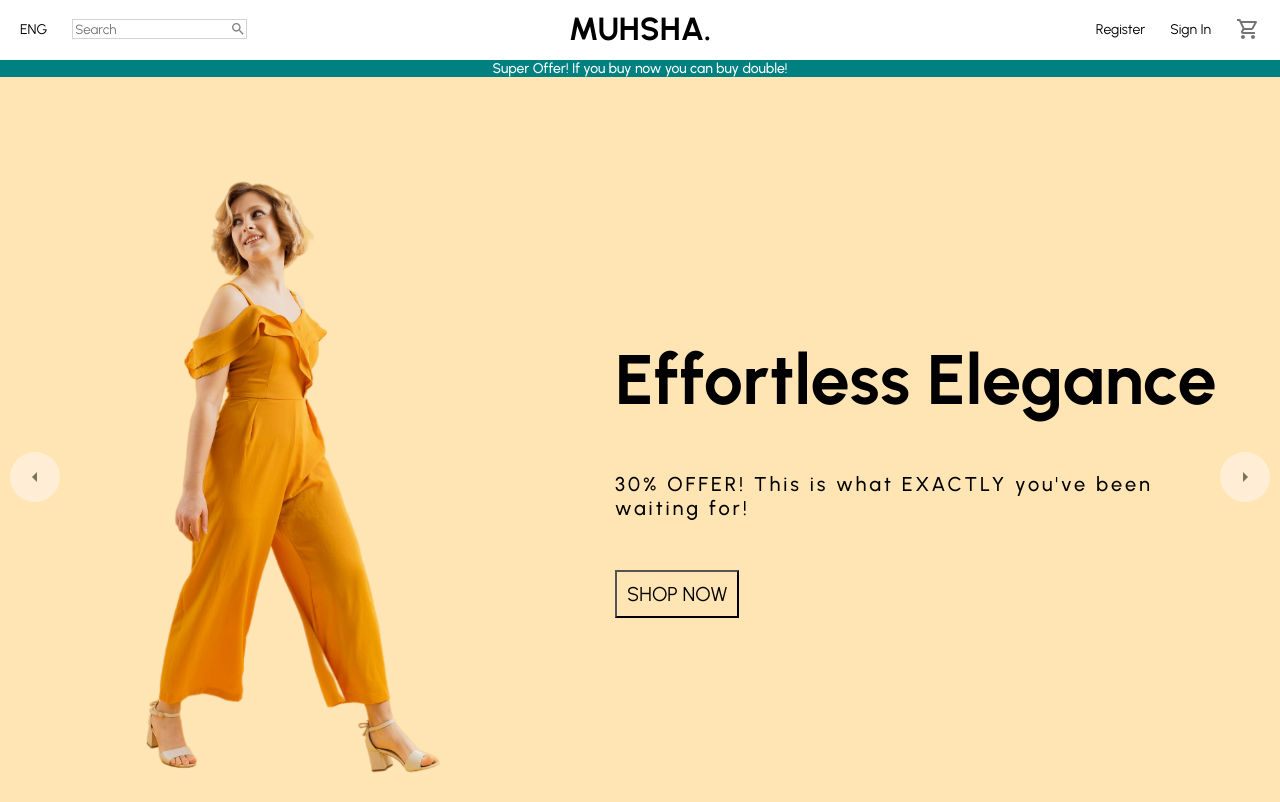
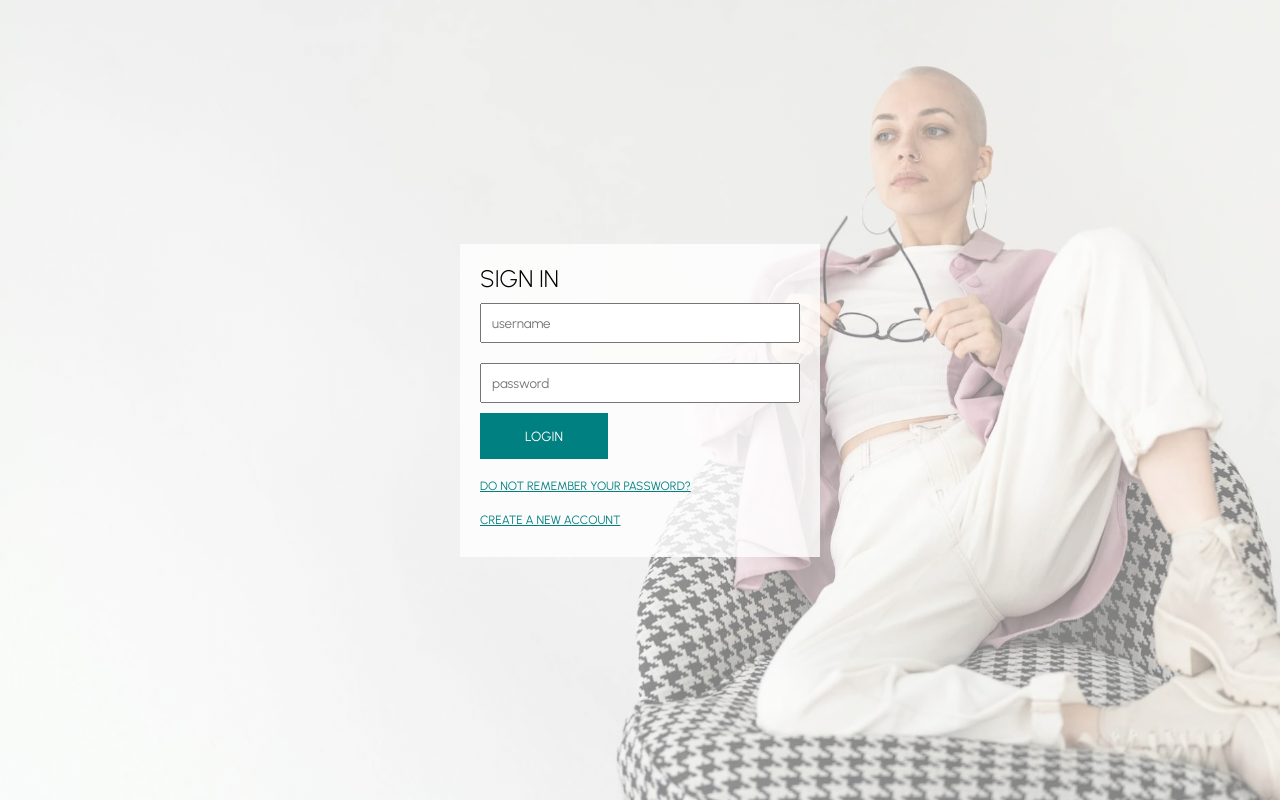
Before and after one commit to mhmdshameer/MUHSHA.e-commerce, a React (Create React App) app: page /login in a window 1280 px wide. Before the commit this address led to /. Shown: the top 802 px of the page. Built offline with nearby package versions, Linux system fonts and the light colour scheme; no server answers.

Commit message:
Make login functional

```diff
--- a/src/App.jsx
+++ b/src/App.jsx
@@ -8,7 +8,7 @@ import { BrowserRouter as Router, Route, Routes, Navigate } from "react-router-d
 import Success from "./pages/Success";
 
 const App = () => {
-    const user = true;
+    const user = false;
   return (
     <Router>
       <Routes>
--- a/src/pages/Login.jsx
+++ b/src/pages/Login.jsx
@@ -1,5 +1,8 @@
 import styled from "styled-components"
 import { mobile } from "../responsive";
+import { useState } from "react";
+import { login } from "../redux/apiCalls";
+import { useDispatch } from "react-redux";
 
 const Container = styled.div`
     width: 100vw;
@@ -54,16 +57,24 @@ const Link = styled.a`
 `;
 
 const Login = () => {
+  const [username, setUsername] = useState();
+  const [password, setPassword] = useState();
+  const dispatch = useDispatch();
+
+  const handleClick=(e)=>{
+    e.preventDefault()
+    login(dispatch,{username, password});
+  }
   return (
     <Container>
     <Wrapper>
       <Title>SIGN IN</Title>
         <Form>
-        <Input placeholder="username" />
-        <Input placeholder="password" />
+        <Input placeholder="username" onChange={(e)=>setUsername(e.target.value)} />
+        <Input placeholder="password" type="password" onChange={(e)=>setPassword(e.target.value)}/>
       <Button>LOGIN</Button>
       <Link>DO NOT REMEMBER YOUR PASSWORD?</Link>
-      <Link>CREATE A NEW ACCOUNT</Link>
+      <Link onClick={handleClick}>CREATE A NEW ACCOUNT</Link>
       </Form>
     </Wrapper>
     </Container>
--- a/src/pages/Success.jsx
+++ b/src/pages/Success.jsx
@@ -1,7 +1,7 @@
 import styled from "styled-components";
 
 const Container = styled.div`
-  background-color: #f0f8ff; /* Soft Blue background */
+  background-color: #d1e7dd;
   font-family: "Raleway", sans-serif;
   width: 100vw;
   height: 100vh;
@@ -11,7 +11,7 @@ const Container = styled.div`
 `;
 
 const SuccessCard = styled.div`
-  background-color: #faf3e0; /* Light Beige div */
+  background-color: #faf3e0;
   padding: 30px;
   border-radius: 12px;
   box-shadow: 0px 4px 12px rgba(0, 0, 0, 0.05); /* Softer shadow */
@@ -26,7 +26,7 @@ const Logo = styled.img`
 `;
 
 const Successful = styled.h1`
-  color: #76c7c0; /* Soft Green for success message */
+  color: #2a5934;
   font-family: "Poppins", sans-serif; /* Rounded, soft font for heading */
   font-size: 2.2em;
   margin-bottom: 20px;
--- /dev/null
+++ b/src/redux/apiCalls.js
@@ -0,0 +1,12 @@
+import { loginStart, loginSuccess, loginFailure } from "./userRedux";
+import { publicRequest } from "../requestMethods";
+
+export const login = async (dispatch, user) =>{
+    dispatch(loginStart());
+    try{
+      const res = await publicRequest.post("/auth/login",user);
+      dispatch(loginSuccess(res.data));
+    }catch(err){
+      dispatch(loginFailure())
+    }
+};
--- a/src/redux/store.js
+++ b/src/redux/store.js
@@ -1,9 +1,11 @@
 import { configureStore } from "@reduxjs/toolkit";
 import cartReducer from "./cartRedux";
+import userReducer from "./userRedux";
 
 const store = configureStore({
   reducer: {
     cart: cartReducer,
+    user: userReducer
   },
   // Add the Redux DevTools Extension if it's available
   devTools: process.env.NODE_ENV !== 'production',
--- /dev/null
+++ b/src/redux/userRedux.js
@@ -0,0 +1,27 @@
+import {createSlice} from "@reduxjs/toolkit"
+
+const userSlice = createSlice({
+    name:"user",
+    initialState:{
+        currentUser: null,
+        isFetching: false,
+        error: false,
+    },
+
+    reducers : {
+        loginStart:(state)=>{
+            state.isFetching=true
+        },
+        loginSuccess:(state,action)=>{
+            state.isFetching=false;
+            state.currentUser= action.payload;
+        },
+        loginFailure:(state,action)=>{
+            state.isFetching=true;
+            state.error=true;
+        }
+    },
+});
+
+export const { loginStart, loginSuccess, loginFailure } = userSlice.actions;
+export default userSlice.reducer;
```
